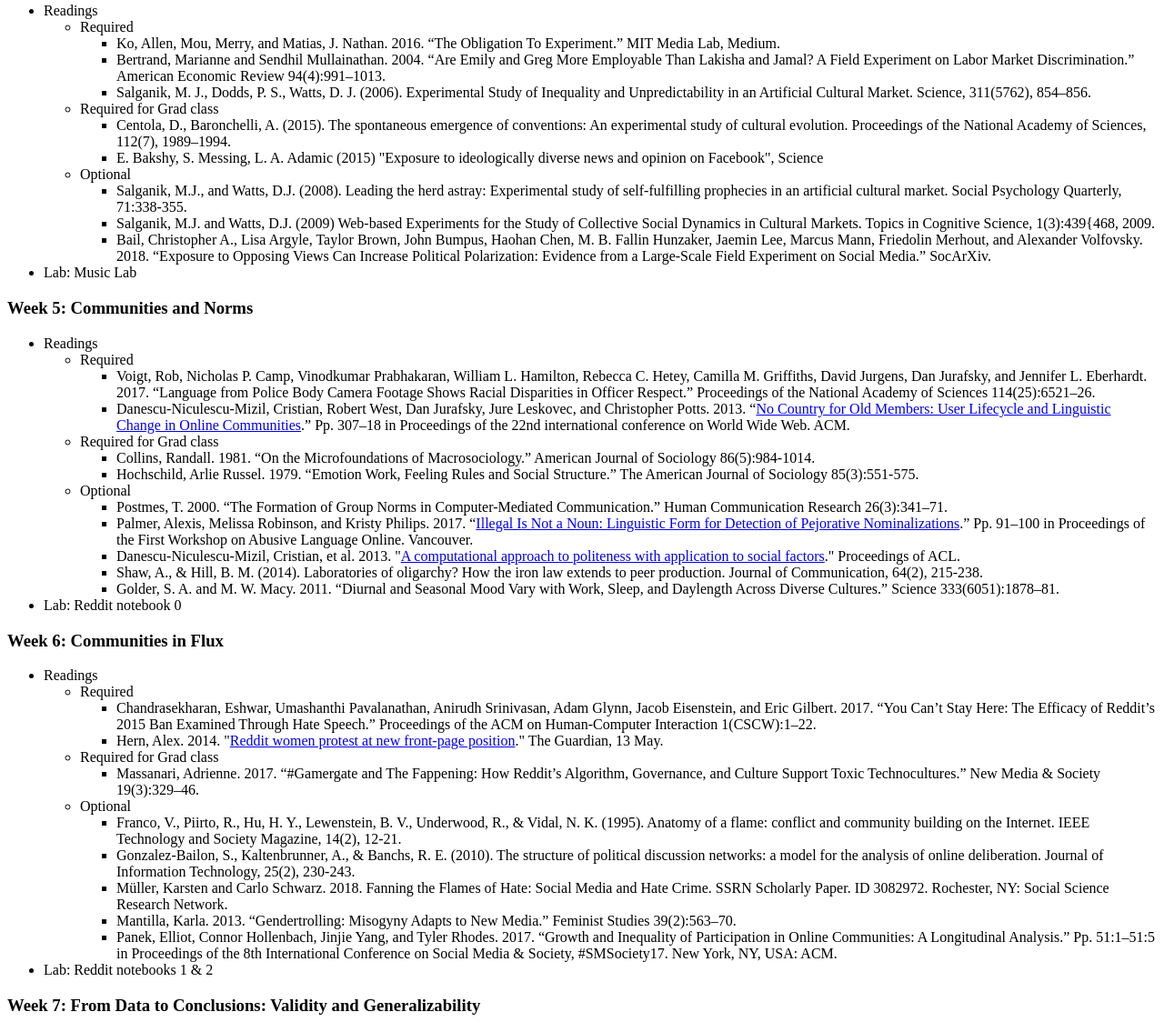
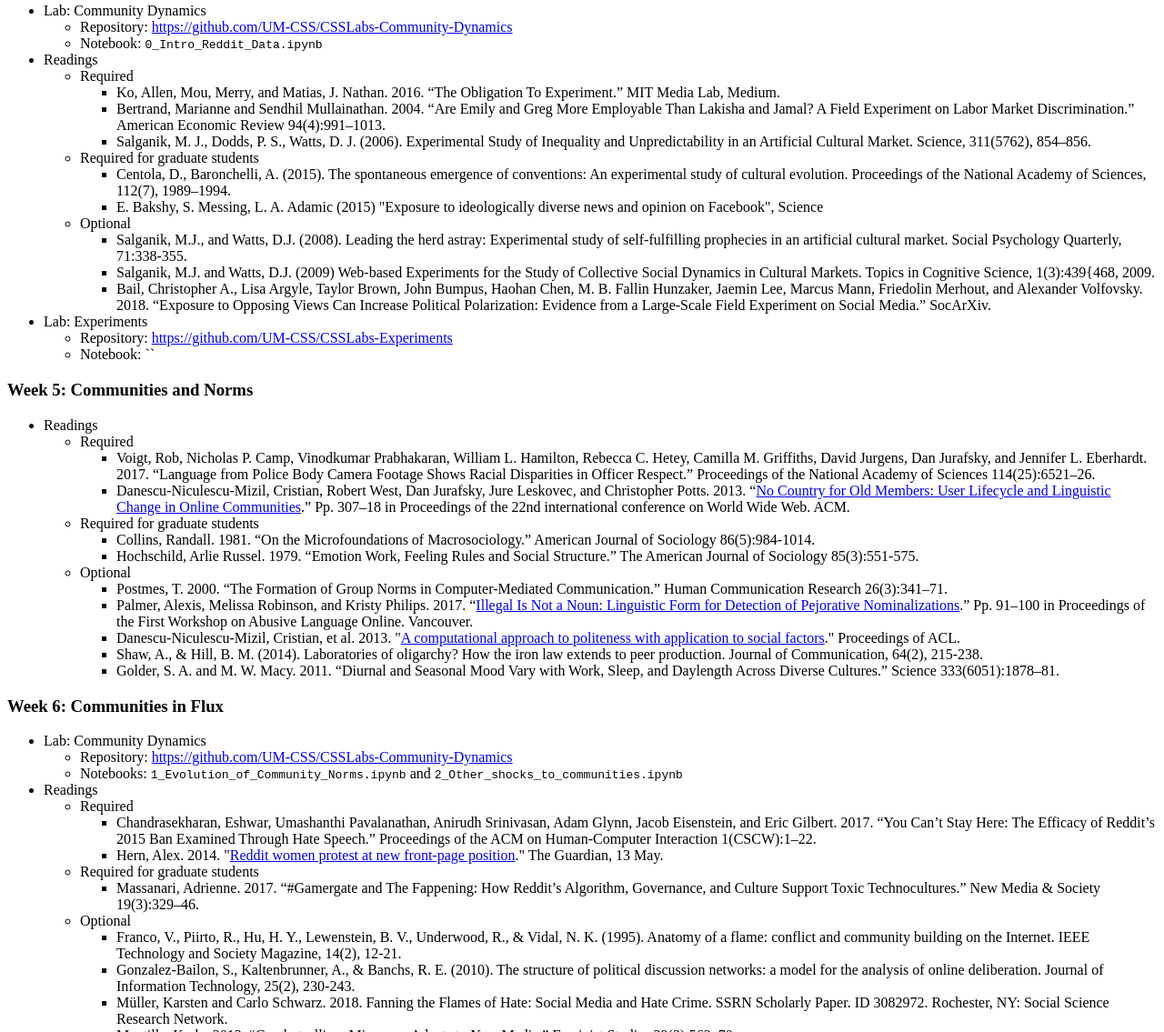
Before and after one commit to UM-CSS/UM-CSS.github.io, a plain HTML site: page pages/syllabus.html in a window 1280 px wide. Shown: the part 1665-2800 px from the top of the page at 91% size. Drawn offline with nearby package versions, Linux system fonts and the light colour scheme; files that its build step writes are made by us from their sources.

Commit message:
updated links and labs

```diff
--- a/pages/syllabus.html
+++ b/pages/syllabus.html
@@ -79,6 +79,11 @@
 <h2>Course Schedule</h2>
 <h3>Week 1: Introduction to CSS</h3>
 <ul>
+<li>Lab: Intro and Installation: Python, Jupyter Notebooks<ul>
+<li>Repository: <a href="https://github.com/UM-CSS/CSSLabs-NLP">https://github.com/UM-CSS/CSSLabs-NLP</a></li>
+<li>Notebook: <code>0_Intro_to_python_text.ipynb</code></li>
+</ul>
+</li>
 <li>Readings<ul>
 <li>Required <ul>
 <li>Lazer, D., Pentland, A. S., Adamic, L., Aral, S., Barabasi, A. L., Brewer, D., ... &amp; Jebara, T. (2009). Life in the network: the coming age of computational social science. Science (New York, NY), 323(5915), 721. </li>
@@ -87,14 +92,14 @@
 </li>
 </ul>
 </li>
-<li>Lab: Intro and Installation: Python, Jupyter Notebooks<ul>
-<li>Repository: <a href="https://github.com/UM-CSS/CSSLabs-NLP">https://github.com/UM-CSS/CSSLabs-NLP</a></li>
-<li>Notebook: <code>0_Intro_to_python_text.ipynb</code></li>
-</ul>
-</li>
 </ul>
 <h3>Week 2: Text as Data: CSS and social research, NLP intro</h3>
 <ul>
+<li>Lab: Word Frequencies<ul>
+<li>Repository: <a href="https://github.com/UM-CSS/CSSLabs-NLP">https://github.com/UM-CSS/CSSLabs-NLP</a></li>
+<li>Notebook: <code>2_Word_frequencies.ipynb</code></li>
+</ul>
+</li>
 <li>Readings<ul>
 <li>Required <ul>
 <li>Coupland, J. (2000). Past the ‘perfect kind of age’? Styling selves and relationships in over‐50s dating advertisements. Journal of Communication, 50(3), 9-30. </li>
@@ -115,14 +120,14 @@ Carley, Kathleen. 1994. “Extracting Culture Through Textual Analysis.” Poeti
 </li>
 </ul>
 </li>
-<li>Lab: Word Frequencies<ul>
-<li>Repository: <a href="https://github.com/UM-CSS/CSSLabs-NLP">https://github.com/UM-CSS/CSSLabs-NLP</a></li>
-<li>Notebook: <code>2_Word_frequencies.ipynb</code></li>
-</ul>
-</li>
 </ul>
 <h3>Week 3: Text as Data: Sociology of (Online) Dating, NLP Methods</h3>
 <ul>
+<li>Lab: Topic Modeling<ul>
+<li>Repository: <a href="https://github.com/UM-CSS/CSSLabs-NLP">https://github.com/UM-CSS/CSSLabs-NLP</a></li>
+<li>Notebook: <code>3_Topic_modeling.ipynb</code></li>
+</ul>
+</li>
 <li>Readings<ul>
 <li>Required <ul>
 <li>Pepin, Joanna. 2015. “Online Dating Choices, Constrained.” Contexts 14(4):7. (one page) </li>
@@ -131,7 +136,7 @@ Carley, Kathleen. 1994. “Extracting Culture Through Textual Analysis.” Poeti
 <li>DiMaggio, Paul, Manish Nag, and David Blei. 2013. “Exploiting Affinities between Topic Modeling and the Sociological Perspective on Culture: Application to Newspaper Coverage of U.S. Government Arts Funding.” Poetics 41(6):570–606.</li>
 </ul>
 </li>
-<li>Required for Grad class <ul>
+<li>Required for graduate students <ul>
 <li>Smith, David A., Ryan Cordell, and Elizabeth Maddock Dillon. 2013. “Infectious Texts: Modeling Text Reuse in Nineteenth-Century Newspapers.” Pp. 86–94 in 2013 IEEE International Conference on Big Data. Silicon Valley, CA, USA: IEEE. </li>
 <li>Alix Rule, Jean-Philippe Cointet, and Peter S. Bearman. 2015. Lexical shifts, substantive changes, and continuity in State of the Union discourse, 1790–2014 Proceedings of the National Academy of Sciences Vol 112 (35) 10837-10844</li>
 </ul>
@@ -143,14 +148,14 @@ Carley, Kathleen. 1994. “Extracting Culture Through Textual Analysis.” Poeti
 </li>
 </ul>
 </li>
-<li>Lab: Topic Modeling<ul>
-<li>Repository: <a href="https://github.com/UM-CSS/CSSLabs-NLP">https://github.com/UM-CSS/CSSLabs-NLP</a></li>
-<li>Notebook: <code>3_Topic_modeling.ipynb</code></li>
-</ul>
-</li>
 </ul>
 <h3>Week 4: Online Experiments and Music Lab</h3>
 <ul>
+<li>Lab: Community Dynamics<ul>
+<li>Repository: <a href="https://github.com/UM-CSS/CSSLabs-Community-Dynamics">https://github.com/UM-CSS/CSSLabs-Community-Dynamics</a></li>
+<li>Notebook: <code>0_Intro_Reddit_Data.ipynb</code></li>
+</ul>
+</li>
 <li>Readings<ul>
 <li>Required <ul>
 <li>Ko, Allen, Mou, Merry, and Matias, J. Nathan. 2016. “The Obligation To Experiment.” MIT Media Lab, Medium.  </li>
@@ -158,7 +163,7 @@ Carley, Kathleen. 1994. “Extracting Culture Through Textual Analysis.” Poeti
 <li>Salganik, M. J., Dodds, P. S., Watts, D. J. (2006). Experimental Study of Inequality and Unpredictability in an Artificial Cultural Market. Science, 311(5762), 854–856. </li>
 </ul>
 </li>
-<li>Required for Grad class <ul>
+<li>Required for graduate students <ul>
 <li>Centola, D., Baronchelli, A. (2015). The spontaneous emergence of conventions: An experimental study of cultural evolution. Proceedings of the National Academy of Sciences, 112(7), 1989–1994. </li>
 <li>E. Bakshy, S. Messing, L. A. Adamic (2015) "Exposure to ideologically diverse news and opinion on Facebook", Science</li>
 </ul>
@@ -171,7 +176,11 @@ Carley, Kathleen. 1994. “Extracting Culture Through Textual Analysis.” Poeti
 </li>
 </ul>
 </li>
-<li>Lab: Music Lab</li>
+<li>Lab: Experiments<ul>
+<li>Repository: <a href="https://github.com/UM-CSS/CSSLabs-Experiments">https://github.com/UM-CSS/CSSLabs-Experiments</a></li>
+<li>Notebook: ``</li>
+</ul>
+</li>
 </ul>
 <h3>Week 5: Communities and Norms</h3>
 <ul>
@@ -181,7 +190,7 @@ Carley, Kathleen. 1994. “Extracting Culture Through Textual Analysis.” Poeti
 <li>Danescu-Niculescu-Mizil, Cristian, Robert West, Dan Jurafsky, Jure Leskovec, and Christopher Potts. 2013. “<a href="https://nlp.stanford.edu/pubs/linguistic_change_lifecycle.pdf">No Country for Old Members: User Lifecycle and Linguistic Change in Online Communities</a>.” Pp. 307–18 in Proceedings of the 22nd international conference on World Wide Web. ACM. </li>
 </ul>
 </li>
-<li>Required for Grad class <ul>
+<li>Required for graduate students <ul>
 <li>Collins, Randall. 1981. “On the Microfoundations of Macrosociology.” American Journal of Sociology 86(5):984-1014.  </li>
 <li>Hochschild, Arlie Russel. 1979. “Emotion Work, Feeling Rules and Social Structure.” The American Journal of Sociology 85(3):551-575. </li>
 </ul>
@@ -196,17 +205,21 @@ Carley, Kathleen. 1994. “Extracting Culture Through Textual Analysis.” Poeti
 </li>
 </ul>
 </li>
-<li>Lab: Reddit notebook 0</li>
 </ul>
 <h3>Week 6: Communities in Flux</h3>
 <ul>
+<li>Lab: Community Dynamics<ul>
+<li>Repository: <a href="https://github.com/UM-CSS/CSSLabs-Community-Dynamics">https://github.com/UM-CSS/CSSLabs-Community-Dynamics</a></li>
+<li>Notebooks: <code>1_Evolution_of_Community_Norms.ipynb</code> and <code>2_Other_shocks_to_communities.ipynb</code></li>
+</ul>
+</li>
 <li>Readings<ul>
 <li>Required <ul>
 <li>Chandrasekharan, Eshwar, Umashanthi Pavalanathan, Anirudh Srinivasan, Adam Glynn, Jacob Eisenstein, and Eric Gilbert. 2017. “You Can’t Stay Here: The Efficacy of Reddit’s 2015 Ban Examined Through Hate Speech.” Proceedings of the ACM on Human-Computer Interaction 1(CSCW):1–22. </li>
 <li>Hern, Alex. 2014. "<a href="https://www.theguardian.com/technology/2014/may/13/reddit-women-protest-front-page-subforum-subreddit-position">Reddit women protest at new front-page position</a>." The Guardian, 13 May.</li>
 </ul>
 </li>
-<li>Required for Grad class <ul>
+<li>Required for graduate students <ul>
 <li>Massanari, Adrienne. 2017. “#Gamergate and The Fappening: How Reddit’s Algorithm, Governance, and Culture Support Toxic Technocultures.” New Media &amp; Society 19(3):329–46.</li>
 </ul>
 </li>
@@ -220,10 +233,14 @@ Carley, Kathleen. 1994. “Extracting Culture Through Textual Analysis.” Poeti
 </li>
 </ul>
 </li>
-<li>Lab: Reddit notebooks 1 &amp; 2</li>
 </ul>
 <h3>Week 7: From Data to Conclusions: Validity and Generalizability</h3>
 <ul>
+<li>Lab: Student data<ul>
+<li>Repository: <a href="https://github.com/UM-CSS/Drawing-Conclusions">https://github.com/UM-CSS/Drawing-Conclusions</a></li>
+<li>Notebook: <code>0_Drawing_Conclusions.ipynb</code></li>
+</ul>
+</li>
 <li>Readings<ul>
 <li>Required <ul>
 <li>Crawford, Kate. 2013. “<a href="https://hbr.org/2013/04/the-hidden-biases-in-big-data">The Hidden Biases in Big Data</a>.” Harvard Business Review, April 1.  </li>
@@ -232,7 +249,7 @@ Carley, Kathleen. 1994. “Extracting Culture Through Textual Analysis.” Poeti
 <li>, D. M., Kennedy, R., King, G., &amp; Vespignani, A. (2014). The parable of Google Flu: Traps in big data analysis. Science 343(6176):1203-1205</li>
 </ul>
 </li>
-<li>Required for Grad class <ul>
+<li>Required for graduate students <ul>
 <li>Goel, S. and Salganik, M.J. (2010) Assessing respondent-driven sampling. PNAS. </li>
 <li>Tyler J. VanderWeele and Whitney R. Robinson. 2014. "<a href="https://www.ncbi.nlm.nih.gov/pmc/articles/PMC4125322/">On causal interpretation of race in regressions adjusting for confounding and mediating variables</a>."</li>
 </ul>
@@ -249,14 +266,22 @@ Carley, Kathleen. 1994. “Extracting Culture Through Textual Analysis.” Poeti
 </li>
 </ul>
 </li>
-<li>Lab: Student data</li>
 </ul>
 <h3>Week 8: Midterm</h3>
 <ul>
-<li>Lab: Analysis of Comic Lab results</li>
+<li>Lab: Experiments<ul>
+<li>Repository: <a href="https://github.com/UM-CSS/CSSLabs-Experiments">https://github.com/UM-CSS/CSSLabs-Experiments</a></li>
+<li>Notebook: ``</li>
+</ul>
+</li>
 </ul>
 <h3>Week 9: Algorithms and Society</h3>
 <ul>
+<li>Lab: Algorithms and Society<ul>
+<li>Repository: <a href="https://github.com/UM-CSS/CSSLabs-Algorithms-Society">https://github.com/UM-CSS/CSSLabs-Algorithms-Society</a></li>
+<li>Notebook: <code>0_potholes.ipynb</code></li>
+</ul>
+</li>
 <li>Readings<ul>
 <li>Required <ul>
 <li>Tufekci, Zeynep. 2018. “<a href="https://www.nytimes.com/2018/03/19/opinion/facebook-cambridge-analytica.html">Facebook’s Surveillance Machine</a> .” New York Times. </li>
@@ -265,7 +290,7 @@ Carley, Kathleen. 1994. “Extracting Culture Through Textual Analysis.” Poeti
 <li>Mattson, Greggor. 2017. “<a href="https://greggormattson.com/2017/09/13/peer-review-ethics-and-lgbtq-big-data/">Dating Profiles Are Like Gay Bars: Peer Review, Ethics and LGBTQ Big Data</a>.” Retrieved July 7, 2018.</li>
 </ul>
 </li>
-<li>Required for Grad class <ul>
+<li>Required for graduate students <ul>
 <li>Gelman, Andrew, Greggor Mattson, and Daniel Simpson. 2018. “Gaydar and the Fallacy of Decontextualized Measurement.” Sociological Science 5:270–80. </li>
 <li>Kleinberg, Jon, Jens Ludwig, Sendhil Mullainathan, and Ashesh Rambachan. 2018. “Algorithmic Fairness.” AEA Papers and Proceedings 108:22–27. </li>
 <li>Speer, Rob. 2017. "<a href="http://blog.conceptnet.io/posts/2017/how-to-make-a-racist-ai-without-really-trying/">How to make a racist AI without really trying</a>."</li>
@@ -282,10 +307,14 @@ Carley, Kathleen. 1994. “Extracting Culture Through Textual Analysis.” Poeti
 </li>
 </ul>
 </li>
-<li>Lab: potholes</li>
 </ul>
 <h3>Week 10: Networks</h3>
 <ul>
+<li>Lab: Networks<ul>
+<li>Repository: <a href="https://github.com/UM-CSS/CSSLabs-Networks">https://github.com/UM-CSS/CSSLabs-Networks</a></li>
+<li>Notebooks: <code>0_Networks.ipynb</code> and <code>1_Network_Structure.ipynb</code></li>
+</ul>
+</li>
 <li>Readings<ul>
 <li>Required <ul>
 <li>Watts, Duncan. 1999. Small Worlds. Chapter 1. Princeton University Press: 3-8.  </li>
@@ -293,16 +322,20 @@ Carley, Kathleen. 1994. “Extracting Culture Through Textual Analysis.” Poeti
 <li>Austin, D. (2006). "How Google Finds Your Needle in the Web's Haystack." American Mathematical Society Feature Column.</li>
 </ul>
 </li>
-<li>Required for Grad class <ul>
+<li>Required for graduate students <ul>
 <li>Breiger, R. L. (1974). The duality of persons and groups. Social forces, 53(2), 181-190.</li>
 </ul>
 </li>
 </ul>
 </li>
-<li>Lab: Networks notebooks 1 &amp; 2</li>
 </ul>
 <h3>Week 11: Using Networks for Social Science</h3>
 <ul>
+<li>Lab: Networks<ul>
+<li>Repository: <a href="https://github.com/UM-CSS/CSSLabs-Networks">https://github.com/UM-CSS/CSSLabs-Networks</a></li>
+<li>Notebook: <code>2_Social_Rank_and_Hierarchy.ipynb</code></li>
+</ul>
+</li>
 <li>Readings<ul>
 <li>Required <ul>
 <li>Granovetter, Mark S. 1973. “The Strength of Weak Ties.” American Journal of Sociology 78(6): 1360-1380.  </li>
@@ -311,7 +344,7 @@ Carley, Kathleen. 1994. “Extracting Culture Through Textual Analysis.” Poeti
 <li>Eckert, P. (1989). "The corporate structure of the school." In Jocks and Burnouts. Teacher's College Press.</li>
 </ul>
 </li>
-<li>Required for Grad class <ul>
+<li>Required for graduate students <ul>
 <li>C. Shalizi, A. Thomas (2011) "Homophily and contagion are generically confounded in observational social network studies", Sociological methods &amp; research. </li>
 <li>Rapoport, A., &amp; Horvath, W. J. (1961). "A study of a large sociogram". Systems Research and Behavioral Science, 6(4).</li>
 </ul>
@@ -324,10 +357,14 @@ Carley, Kathleen. 1994. “Extracting Culture Through Textual Analysis.” Poeti
 </li>
 </ul>
 </li>
-<li>Lab: Network notebook 3</li>
 </ul>
 <h3>Week 12: Social Dynamics: Feedback in Social Environments</h3>
 <ul>
+<li>Lab: <ul>
+<li>Repository: <a href="https://github.com/UM-CSS/CSSLabs-Contagion">https://github.com/UM-CSS/CSSLabs-Contagion</a></li>
+<li>Notebook: <code>0_ABM.ipynb</code></li>
+</ul>
+</li>
 <li>Readings<ul>
 <li>Required <ul>
 <li>Hart, Vi, and Case, Nicky. 2014. “<a href="https://ncase.me/polygons/">The Parable of the Polygons</a>.” </li>
@@ -335,7 +372,7 @@ Carley, Kathleen. 1994. “Extracting Culture Through Textual Analysis.” Poeti
 <li>Bruch, Elizabeth and Jon Atwell. 2015. “Agent-Based Models in Empirical Social Research.” Sociological Methods &amp; Research 44(2):186–221.</li>
 </ul>
 </li>
-<li>Required for Grad class <ul>
+<li>Required for graduate students <ul>
 <li>Axelrod, R. (1986). An evolutionary approach to norms. American political science review, 80(4), 1095-1111. </li>
 <li>Robert, Lionel and Daniel M. Romero. 2015. “Crowd Size, Diversity and Performance.” Pp. 1379–1382 in Proceedings of the 33rd Annual ACM Conference on Human Factors in Computing Systems, CHI ’15. New York, NY, USA: ACM. </li>
 <li>Schelling, Thomas C. 1969. “Models of Segregation.” American Economic Review 59(2):488–93.</li>
@@ -348,10 +385,14 @@ Carley, Kathleen. 1994. “Extracting Culture Through Textual Analysis.” Poeti
 </li>
 </ul>
 </li>
-<li>Lab: ABM</li>
 </ul>
 <h3>Week 13: Social Dynamics: Behavior in Social Networks</h3>
 <ul>
+<li>Lab: <ul>
+<li>Repository: <a href="https://github.com/UM-CSS/CSSLabs-Contagion">https://github.com/UM-CSS/CSSLabs-Contagion</a></li>
+<li>Notebook: <code>1_metoo.ipynb</code></li>
+</ul>
+</li>
 <li>Readings<ul>
 <li>Required <ul>
 <li>
@@ -364,7 +405,7 @@ Carley, Kathleen. 1994. “Extracting Culture Through Textual Analysis.” Poeti
 <li>State, Bogdan and Lada Adamic. 2015. “The Diffusion of Support in an Online Social Movement: Evidence from the Adoption of Equal-Sign Profile Pictures.” Pp. 1741–1750 in Proceedings of the 18th ACM Conference on Computer Supported Cooperative Work &amp; Social Computing, CSCW ’15. New York, NY, USA: ACM.</li>
 </ul>
 </li>
-<li>Required for Grad class <ul>
+<li>Required for graduate students <ul>
 <li>Axelrod, Robert and D. Scott Bennett “A Landscape Theory of Aggregation”, British Journal of Political Science, Vol. 23:2: 211-233 (1993). </li>
 <li>Romero, Daniel M., Brendan Meeder, and Jon Kleinberg. 2011. “Differences in the Mechanics of Information Diffusion Across Topics: Idioms, Political Hashtags, and Complex Contagion on Twitter.” Pp. 695–704 in Proceedings of the 20th International Conference on World Wide Web, WWW ’11. New York, NY, USA: ACM.</li>
 </ul>
@@ -379,17 +420,21 @@ Carley, Kathleen. 1994. “Extracting Culture Through Textual Analysis.” Poeti
 </li>
 </ul>
 </li>
-<li>Lab: #MeToo</li>
 </ul>
 <h3>Week 14: The Cutting Edge</h3>
 <ul>
+<li>Lab: <ul>
+<li>Repository: <a href="https://github.com/UM-CSS/CSSLabs-Extra">https://github.com/UM-CSS/CSSLabs-Extra</a></li>
+<li>Notebook: ``</li>
+</ul>
+</li>
 <li>Readings<ul>
 <li>Required <ul>
 <li>Jean, Neal, Marshall Burke, Michael Xie, W. Matthew Davis, David B. Lobell, and Stefano Ermon. 2016. “Combining Satellite Imagery and Machine Learning to Predict Poverty.” Science 353(6301):790–94. </li>
 <li>Schneider, Todd. 2015. “<a href="http://toddwschneider.com/posts/analyzing-1-1-billion-nyc-taxi-and-uber-trips-with-a-vengeance">Analyzing 1.1 Billion NYC Taxi and Uber Trips, with a Vengeance</a>.” Toddwschneider.Com. Nov 17th. Retrieved September 29, 2018.</li>
 </ul>
 </li>
-<li>Required for Grad class <ul>
+<li>Required for graduate students <ul>
 <li>Tuite, Kathleen, Noah Snavely, Dun-yu Hsiao, Nadine Tabing, and Zoran Popovic. 2011. “PhotoCity: Training Experts at Large-Scale Image Acquisition Through a Competitive Game.” Pp. 1383–1392 in Proceedings of the SIGCHI Conference on Human Factors in Computing Systems, CHI ’11. New York, NY, USA: ACM.</li>
 </ul>
 </li>
@@ -399,7 +444,6 @@ Carley, Kathleen. 1994. “Extracting Culture Through Textual Analysis.” Poeti
 </li>
 </ul>
 </li>
-<li>Lab: Taxi data</li>
 </ul>
 <h3>Week 15: Review</h3>  </div>
 </article>
```
